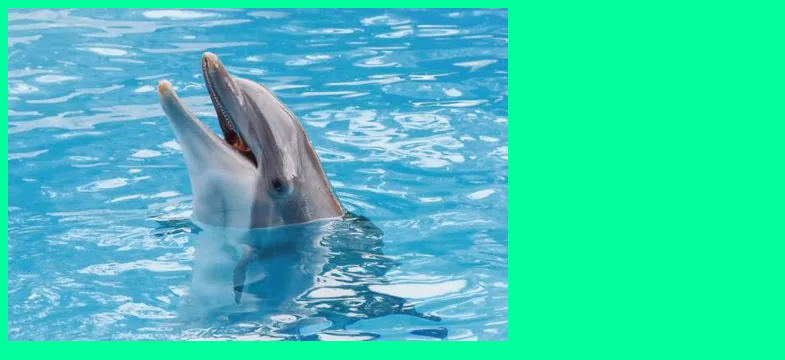
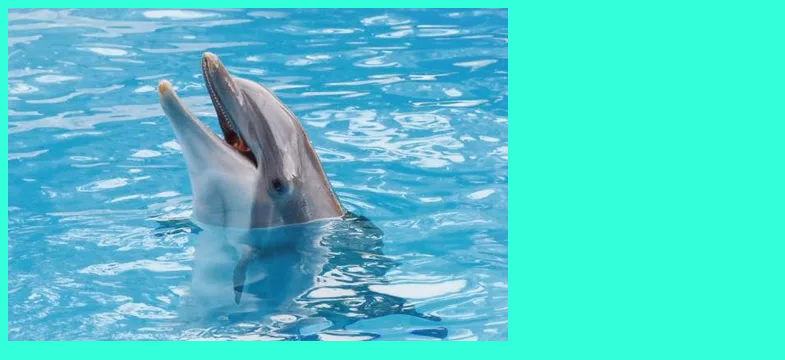
Before and after one commit to twright2090/Assignment2, a plain HTML site: page docs/index.html in a window 1280 px wide. Shown: the top 360 px of the page, without its empty margins (0-785 px from the left). Drawn offline with Linux system fonts and the light colour scheme.

Commit message:
Added some css

```diff
--- a/docs/index.html
+++ b/docs/index.html
@@ -4,7 +4,7 @@
     <TITLE>This is me! </TITLE>
     <meta charset="UTF-8">
 </HEAD>
-<BODY bgcolor=”33FFDA”>
+<BODY style="background-color: #33FFDA;">
     <img src="dolphin.webp" alt="dolphin">
     <H1>Hobbies</H1>
     <H6><a HREF ="hobby1.html">Running</a></H6>
```
Also changed, not shown: docs/hobby1.html (+1 -1 lines), docs/hobby2.html (+1 -1 lines).
